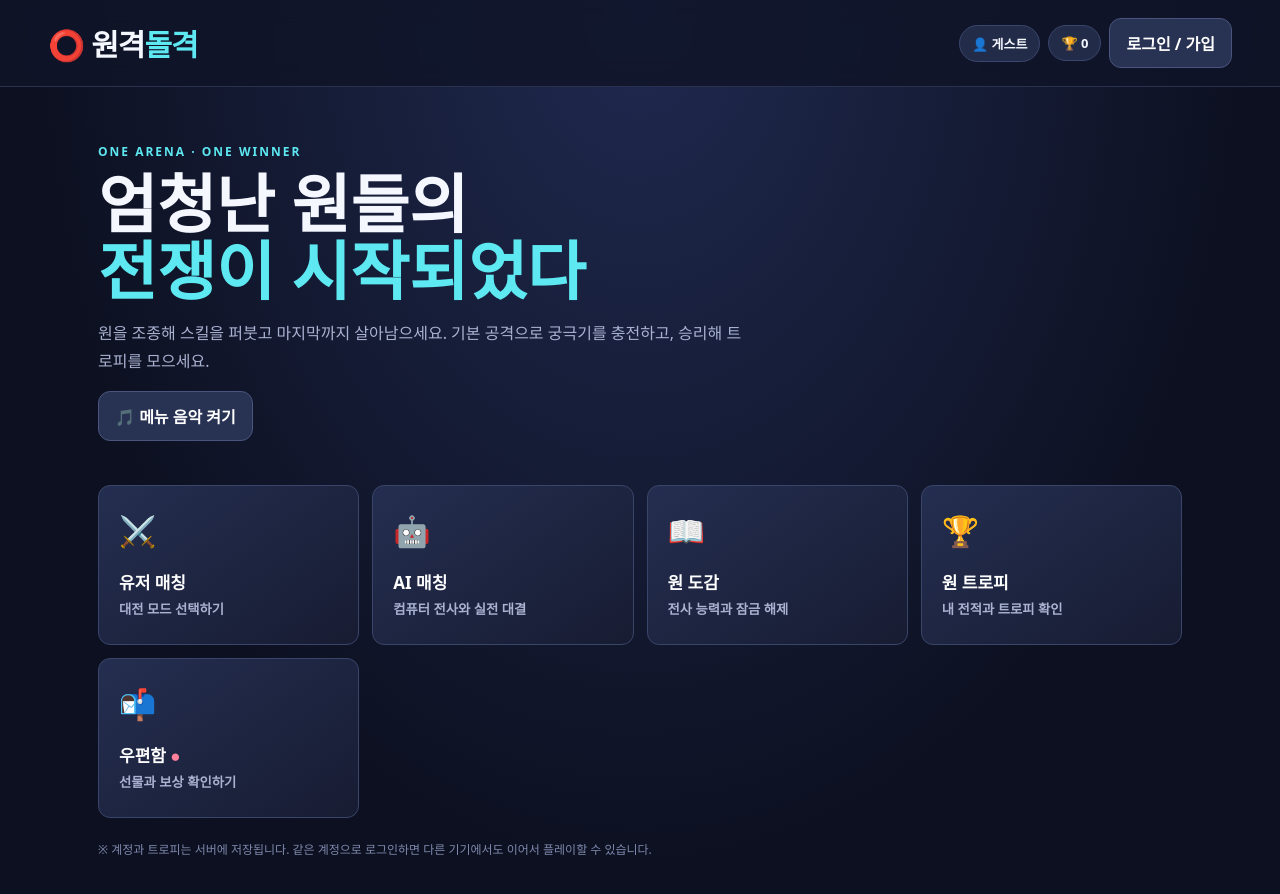
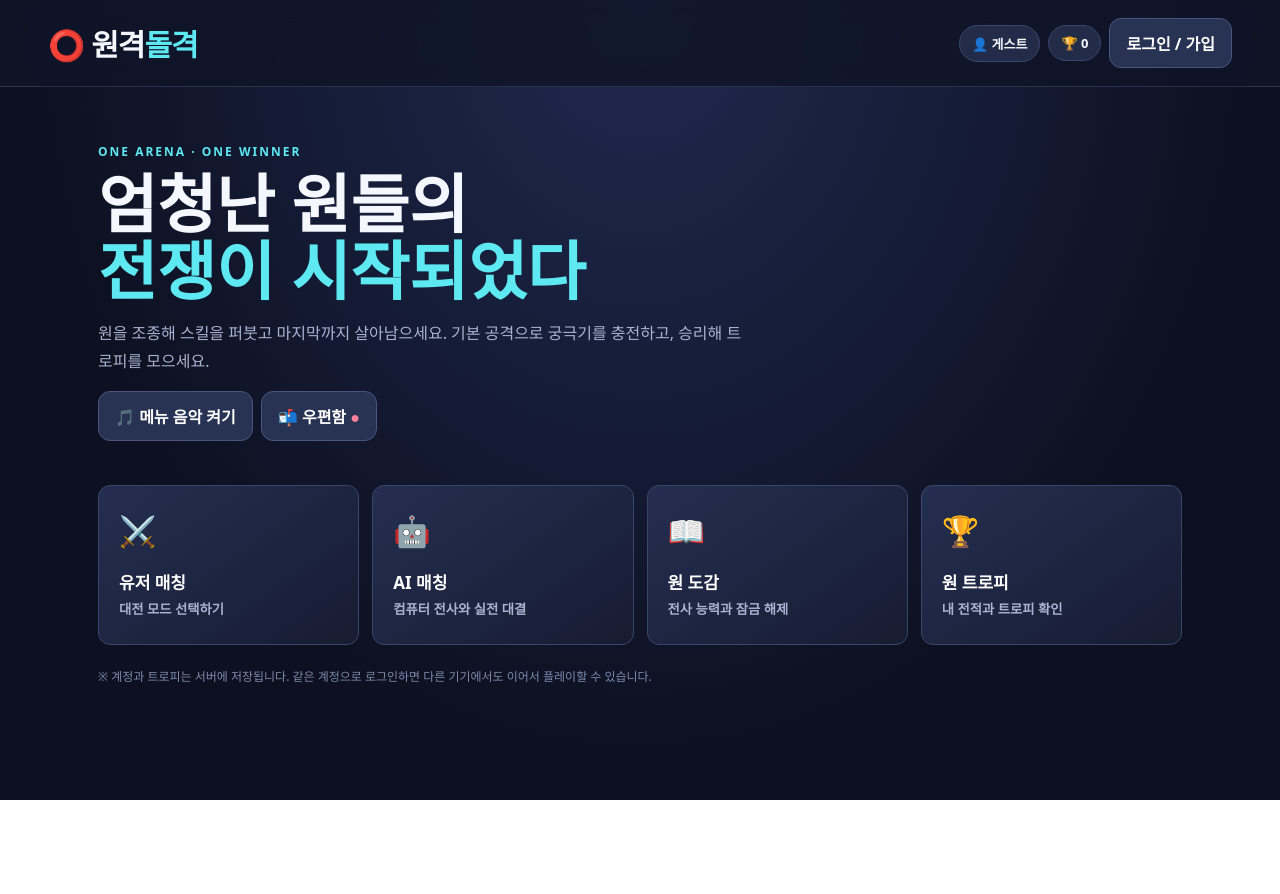
Before and after one commit to djw091124/wonjeok-dolgyeok, a website: page index.html in a window 1280 px wide. After the commit the page ends 800 px from the top, so only its background shows below. Drawn offline with Linux system fonts and the light colour scheme.

Commit message:
Add files via upload

```diff
--- a/index.html
+++ b/index.html
@@ -25,13 +25,12 @@
 <header><div class="brand">⭕ 원격<span>돌격</span></div><div class="stats"><span class="pill" id="userPill">👤 게스트</span><span class="pill">🏆 <b id="headTrophies">0</b></span><button id="authHeader" onclick="showScreen('auth')">로그인 / 가입</button></div></header>
 <main class="wrap">
 <section class="screen active" id="home">
- <div class="hero"><div class="eyebrow">ONE ARENA · ONE WINNER</div><h1>엄청난 원들의<br><span style="color:var(--cyan)">전쟁이 시작되었다</span></h1><p>원을 조종해 스킬을 퍼붓고 마지막까지 살아남으세요. 기본 공격으로 궁극기를 충전하고, 승리해 트로피를 모으세요.</p><div style="display:flex;gap:8px;flex-wrap:wrap;align-items:center"><button id="musicToggle" onclick="toggleMenuMusic()">🎵 메뉴 음악 켜기</button></div></div>
+ <div class="hero"><div class="eyebrow">ONE ARENA · ONE WINNER</div><h1>엄청난 원들의<br><span style="color:var(--cyan)">전쟁이 시작되었다</span></h1><p>원을 조종해 스킬을 퍼붓고 마지막까지 살아남으세요. 기본 공격으로 궁극기를 충전하고, 승리해 트로피를 모으세요.</p><div style="display:flex;gap:8px;flex-wrap:wrap;align-items:center"><button id="musicToggle" onclick="toggleMenuMusic()">🎵 메뉴 음악 켜기</button><button id="mailboxQuickBtn" onclick="showScreen('mailbox')">📬 우편함 <span id="mailBadgeTop" style="color:#ff819b">●</span></button></div></div>
  <div class="menu-grid">
  <button class="menu-card" onclick="showScreen('match')"><span class="emoji">⚔️</span><strong>유저 매칭</strong><small>대전 모드 선택하기</small></button>
  <button class="menu-card" onclick="startBattle('ai')"><span class="emoji">🤖</span><strong>AI 매칭</strong><small>컴퓨터 전사와 실전 대결</small></button>
  <button class="menu-card" onclick="showScreen('codex')"><span class="emoji">📖</span><strong>원 도감</strong><small>전사 능력과 잠금 해제</small></button>
  <button class="menu-card" onclick="showScreen('trophies')"><span class="emoji">🏆</span><strong>원 트로피</strong><small>내 전적과 트로피 확인</small></button>
- <button class="menu-card" onclick="showScreen('mailbox')"><span class="emoji">📬</span><strong>우편함 <span id="mailBadge" style="color:#ff819b">●</span></strong><small>선물과 보상 확인하기</small></button>
  </div>
  <p class="footer-note">※ 계정과 트로피는 서버에 저장됩니다. 같은 계정으로 로그인하면 다른 기기에서도 이어서 플레이할 수 있습니다.</p>
 </section>
@@ -84,7 +83,7 @@
  return p;
 }
 function syncUI(){let p=profile();document.getElementById('userPill').textContent='👤 '+p.name;document.getElementById('headTrophies').textContent=p.trophies;document.getElementById('trophyCount').textContent=p.trophies;document.getElementById('winsCount').textContent=p.wins;document.getElementById('lossCount').textContent=p.losses;document.getElementById('bestCount').textContent=p.best;document.getElementById('battleTrophy').textContent=p.trophies;renderMailbox();document.getElementById('historyList').innerHTML=p.history.length?p.history.slice(0,8).map(h=>`<div class="leader"><span>${h.win?'🏆 승리':'💥 패배'} · ${h.fighter}</span><b style="color:${h.win?'#69e9b0':'#ff819b'}">${h.win?'+8':'−4'} 트로피</b></div>`).join(''):'<p class="empty">아직 전투 기록이 없습니다. 첫 승리를 기록해 보세요!</p>';renderFighters()}
-function renderMailbox(){const p=profile();const b=document.getElementById('mailClaimBtn'),s=document.getElementById('mailStatus'),badge=document.getElementById('mailBadge');if(b)b.disabled=!!p.mailClaimed;if(b)b.textContent=p.mailClaimed?'받음 ✓':'받기';if(s)s.textContent=p.mailClaimed?'이미 받은 선물입니다. 이 우편은 다시 받을 수 없습니다.':'아직 받지 않은 선물입니다. 버튼을 눌러 트로피 1,000개를 받으세요.';if(badge)badge.style.display=p.mailClaimed?'none':'inline';}
+function renderMailbox(){const p=profile();const b=document.getElementById('mailClaimBtn'),s=document.getElementById('mailStatus'),badges=[document.getElementById('mailBadge'),document.getElementById('mailBadgeTop')];if(b)b.disabled=!!p.mailClaimed;if(b)b.textContent=p.mailClaimed?'받음 ✓':'받기';if(s)s.textContent=p.mailClaimed?'이미 받은 선물입니다. 이 우편은 다시 받을 수 없습니다.':'아직 받지 않은 선물입니다. 버튼을 눌러 트로피 1,000개를 받으세요.';badges.forEach(badge=>{if(badge)badge.style.display=p.mailClaimed?'none':'inline'});}
 function claimMailboxGift(){const p=profile();if(p.mailClaimed){renderMailbox();return;}p.mailClaimed=true;p.trophies=Math.max(0,Number(p.trophies)||0)+1000;p.best=Math.max(Number(p.best)||0,p.trophies);if(!Array.isArray(p.unlocked))p.unlocked=['spider'];if(p.trophies>=50)p.unlocked.push('hammer');if(p.trophies>=100)p.unlocked.push('vampire');if(p.trophies>=150)p.unlocked.push('poojizik');if(p.trophies>=200)p.unlocked.push('meto');p.unlocked=[...new Set(['spider',...p.unlocked])];if(user&&db.users[user])db.users[user].profile=p;else db.guest=p;saveDB();syncUI();syncServerProfile(p);renderMailbox();}
 function fighterCard(id){let f=FIGHTERS[id],need=id==='hammer'?50:id==='vampire'?100:id==='poojizik'?150:id==='meto'?200:0,locked=!profile().unlocked.includes(id),isSelected=selected===id;return `<div class="panel fighter" style="border-color:${isSelected?'#5de8f2':'var(--line)'};background:${locked?'linear-gradient(145deg,#191d2e,#141827)':'#171d33'}"><div class="portrait ${id==='hammer'?'hammer':id==='vampire'?'vampire':id==='poojizik'?'poojizik':id==='meto'?'meto':id==='spider'?'spider':''}" style="opacity:${locked?'.55':'1'}">${f.emoji}</div><div style="flex:1;min-width:0"><h3>${f.name} ${locked?'🔒':''}</h3><span class="tag">체력 ${f.hp}</span><span class="tag">${f.unlock}</span>${isSelected?'<span class="tag" style="background:#16434b;color:#8af5f4">현재 선택</span>':''}<p>${f.desc}</p><p><b>기본 공격:</b> ${f.attack} · ${f.damage}</p><p><b>궁극기:</b> ${f.super}</p>${locked?`<button disabled>🔒 트로피 ${need}개 필요</button>`:`<button class="${isSelected?'primary':'gold'}" onclick="chooseFighter('${id}')">${isSelected?'선택 중':'전사 선택'}</button>`}</div></div>`}
 function renderFighters(){const codex=document.getElementById('codexFighters');if(codex)codex.innerHTML=Object.keys(FIGHTERS).map(fighterCard).join('')}
```
